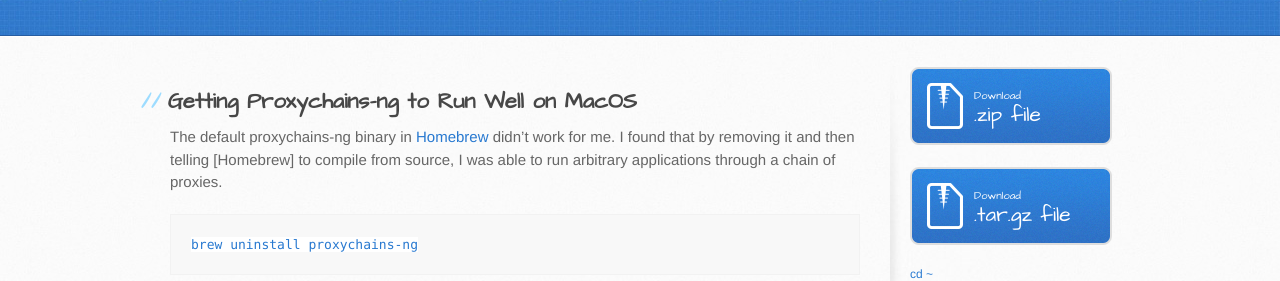
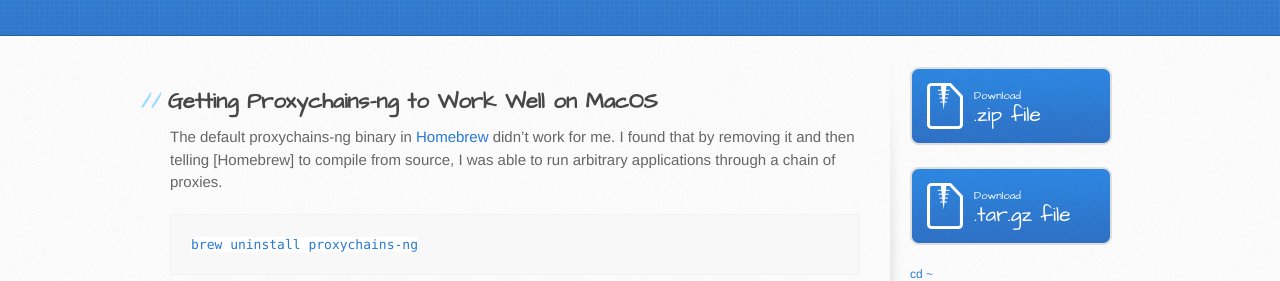
Before and after one commit to svf/svf.github.io, a Jekyll site: the page built from posts/2020-06-07-Getting-Proxychains-ng-to-work-on-MacOS.md, in a window 1280 px wide. Shown: the part 165-446 px from the top of the page. Built offline with Jekyll 4.4.1, drawn with Linux system fonts in a browser that asks for light colours; our own code applies the rules of GitHub Pages for plain Markdown files; part of the change alters nothing that is shown.

Commit message:
added header

```diff
--- a/posts/2020-06-07-Getting-Proxychains-ng-to-work-on-MacOS.md
+++ b/posts/2020-06-07-Getting-Proxychains-ng-to-work-on-MacOS.md
@@ -1,8 +1,10 @@
 ---
 layout: default
+date: 2020-06-07
+title: 2020-06-07-Getting-Proxychains-ng-to-work-on-MacOS.md
 ---
 
-## Getting Proxychains-ng to Run Well on MacOS
+## Getting Proxychains-ng to Work Well on MacOS
 
 The default proxychains-ng binary in [Homebrew](https://brew.sh) didn't work for me. I found that by removing it and then telling [Homebrew] to compile from source, I was able to run arbitrary applications through a chain of proxies.
 
```
